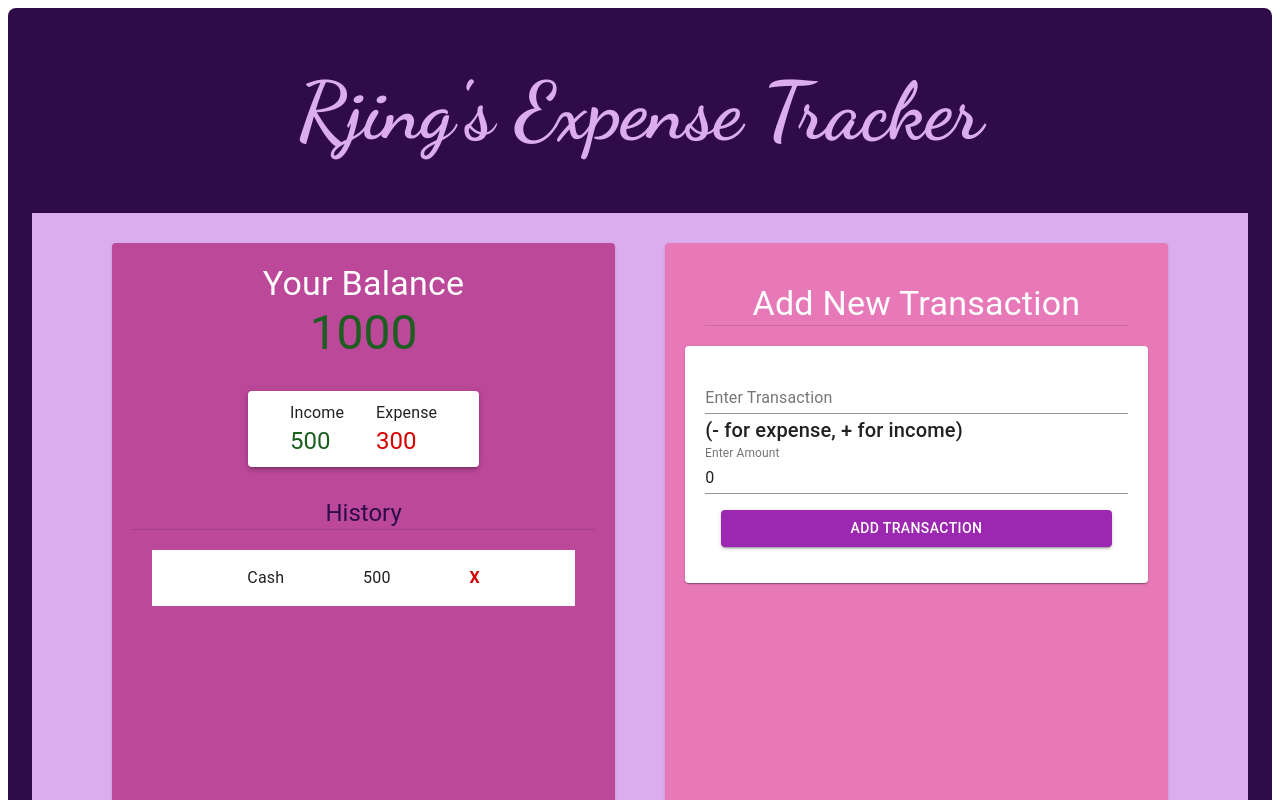
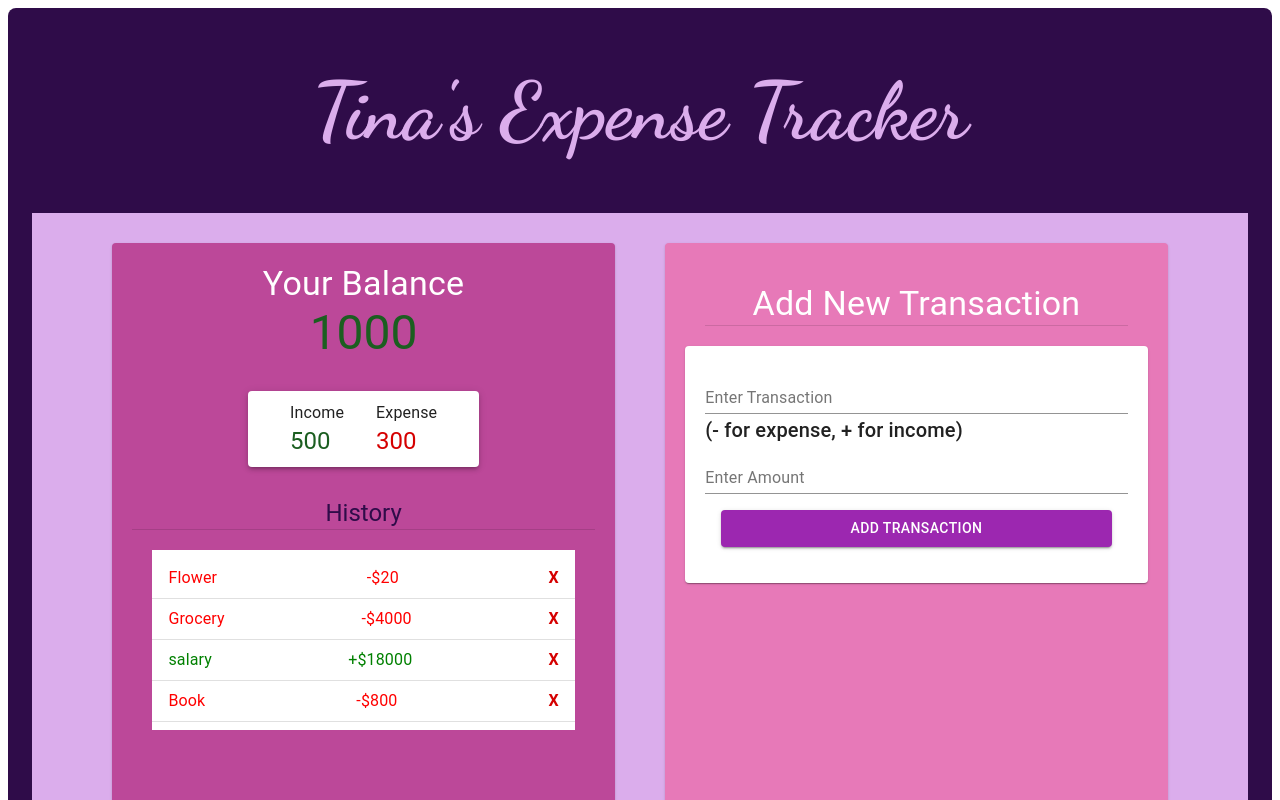
Before and after one commit to raul-adique-ii/ExpenseTracker, a React (Create React App) app: page / in a window 1280 px wide. Shown: the top 800 px of the page. Built offline with nearby package versions, Linux system fonts and the light colour scheme.

Commit message:
Initialized Recoiljs

```diff
--- a/src/App.js
+++ b/src/App.js
@@ -1,4 +1,11 @@
 import React from 'react';
+import {
+  RecoilRoot,
+  atom,
+  selector,
+  useRecoilState,
+  useRecoilValue,
+} from 'recoil';
 import Container from '@material-ui/core/Container';
 import { makeStyles } from '@material-ui/core/styles'
 import Paper from '@material-ui/core/Paper';
@@ -50,9 +57,10 @@ const useStyles = makeStyles((theme) => ({
 function App() {
   const classes = useStyles()
   return (
+    <RecoilRoot>
    <Container className={classes.root} maxWidth={false}>
        <div className={classes.title}>
-        <Header title={`Rjing's Expense Tracker`} />
+        <Header title={`Tina's Expense Tracker`} />
        </div>
        <div className={classes.content}>
 
@@ -67,6 +75,7 @@ function App() {
        </div>
 
    </Container>
+   </RecoilRoot>
   );
 }
 
--- a/src/components/TransactionForm.js
+++ b/src/components/TransactionForm.js
@@ -36,7 +36,7 @@ const theme = createMuiTheme({
 const TransactionForm = () => {
     const classes = useStyles()
     const [text, setText] = useState('')
-    const [amount, setAmount] = useState(0)
+    const [amount, setAmount] = useState('')
     return (
         <>
             <div className={classes.headerContainer}>
--- /dev/null
+++ b/src/components/TransactionItem.js
@@ -0,0 +1,40 @@
+import React from 'react'
+import Divider from '@material-ui/core/Divider'
+import ListItem from '@material-ui/core/ListItem';
+import Typography from '@material-ui/core/Typography'
+import { makeStyles } from '@material-ui/core/styles'
+
+const useStyles = makeStyles((theme) => ({
+    expense: {
+        color: 'red',
+        justifyContent: 'space-between',
+    },
+    income: {
+        color: 'green',
+        justifyContent: 'space-between',
+    },
+    delete: {
+        color: '#d50000',
+        fontWeight: 'bold'
+    },
+}))
+
+const TransactionItem = ({ transaction }) => {
+    const classes = useStyles()
+
+    const sign = transaction.amount < 0 ? '-' : '+'
+
+    return (
+        <>
+
+        <ListItem className={transaction.amount < 0 ? classes.expense : classes.income}>
+            <Typography>{transaction.text}</Typography>
+            <Typography>{sign}${Math.abs(transaction.amount)}</Typography>
+            <Typography className={classes.delete}>X</Typography>
+        </ListItem>
+        <Divider />
+        </>
+    )
+}
+
+export default TransactionItem
--- a/src/components/TransactionList.js
+++ b/src/components/TransactionList.js
@@ -2,22 +2,20 @@ import React from 'react'
 import { makeStyles } from '@material-ui/core/styles'
 import Divider from '@material-ui/core/Divider';
 import List from '@material-ui/core/List';
-import ListItem from '@material-ui/core/ListItem';
+
 // import ListItemText from '@material-ui/core/ListItemText';
 import Typography from '@material-ui/core/Typography'
 
+import { useRecoilValue } from 'recoil'
+import { initialState } from '../recoil/GlobalState'
+
+import TransactionItem from './TransactionItem'
+
 const useStyles = makeStyles((theme) => ({
-    item: {
-       justifyContent: 'space-evenly'
-    },
     container: {
         display: 'flex',
         flexDirection: 'column',
         padding: '20px'
-    },
-    delete: {
-        color: '#d50000',
-        fontWeight: 'bold'
     },
     list: {
         backgroundColor: theme.palette.background.paper,
@@ -30,6 +28,8 @@ const useStyles = makeStyles((theme) => ({
 
 const TransactionList = () => {
     const classes = useStyles()
+    const { transactions } = useRecoilValue(initialState)
+    console.log(transactions)
     return (
         <>
             <div style={{ display: 'flex', flexDirection: 'column' }}>
@@ -38,11 +38,7 @@ const TransactionList = () => {
             </div>
             <div className={classes.container}>
                 <List className={classes.list}>
-                    <ListItem className={classes.item}>
-                       <Typography>Cash</Typography>
-                       <Typography>500</Typography>
-                       <Typography className={classes.delete}>X</Typography>
-                    </ListItem>
+                    {transactions.map((transaction) => (<TransactionItem key={transaction.id} transaction={transaction}/>))}
                 </List>
             </div>
         </>
--- /dev/null
+++ b/src/recoil/GlobalState.js
@@ -0,0 +1,28 @@
+import { atom } from 'recoil'
+export const initialState = atom({
+    key: 'initialState',
+    default: {
+        transactions: [
+            {
+                id: 1,
+                text: 'Flower',
+                amount: -20
+            },
+            {
+                id: 2,
+                text: 'Grocery',
+                amount: -4000
+            },
+            {
+                id: 3,
+                text: 'salary',
+                amount: +18000
+            },
+            {
+                id: 4,
+                text: 'Book',
+                amount: -800
+            },
+        ]
+    }
+})
```
